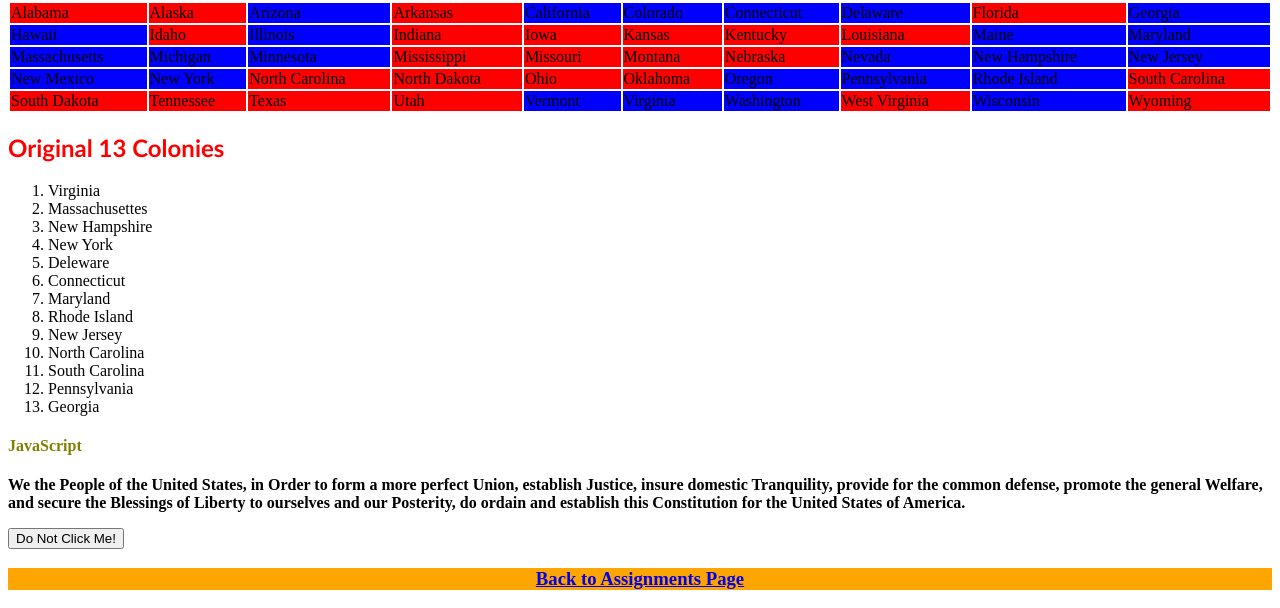
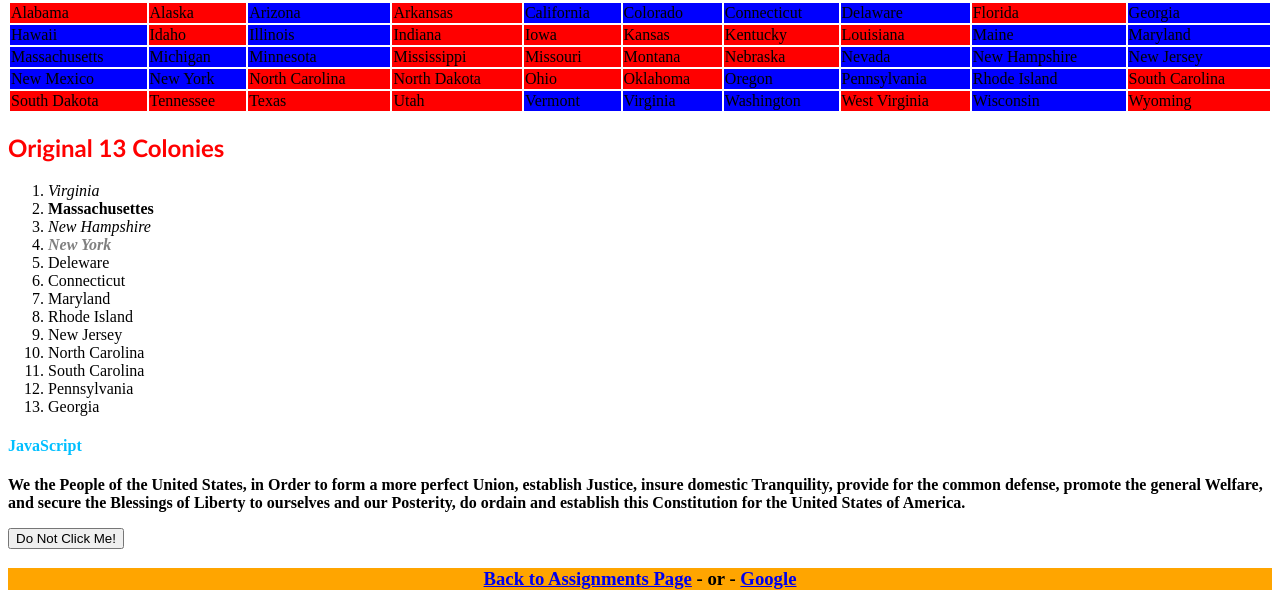
Before and after one commit to OrangeXR/Spring21Site, a plain HTML site: page html2.html in a window 1280 px wide. Shown: the part 430-1038 px from the top of the page. Drawn offline with Linux system fonts and the light colour scheme.

Commit message:
lastminutechange
included features from first assignment

```diff
--- a/html2.html
+++ b/html2.html
@@ -83,10 +83,10 @@
 	</table>
 <h2 style="color:red;font-family:'Gill Sans', 'Gill Sans MT', 'Myriad Pro', 'DejaVu Sans Condensed', Helvetica, Arial, 'sans-serif'">Original 13 Colonies</h2>
 	<ol>
-		<li>Virginia</li>
-		<li>Massachusettes</li>
-		<li>New Hampshire</li>
-		<li>New York</li>
+		<li><em title="Emphasis">Virginia</em></li>
+		<li><b title="Bold">Massachusettes</b></li>
+		<li><i title="Italics">New Hampshire</i></li>
+		<li><b><i style="color:gray" title="Bold and Italics in Gray">New York</i></b></li>
 		<li>Deleware</li>
 		<li>Connecticut</li>
 		<li>Maryland</li>
@@ -99,7 +99,7 @@
 	</ol>
 
 
-<h4>JavaScript</h4>
+<h4 style="color:deepskyblue">JavaScript</h4>
 
 	<p id="preamble"><b>We the People of the United States, in Order to form a more perfect Union, establish Justice, insure domestic Tranquility, provide for the common defense, promote the general Welfare, and secure the Blessings of Liberty to ourselves and our Posterity, do ordain and establish this Constitution for the United States of America.</b></p>
 
@@ -115,6 +115,6 @@ function myFunction() {
 	</script>
 
 
-		<h3 id="orangeheading"><a href="index.html">Back to Assignments  Page</a></h3>
+		<h3 id="orangeheading"><a href="index.html">Back to Assignments  Page</a> - or - <a href="http://www.google.com" title="Search on Google">Google</a></h3>
 </body>
 </html>
```
